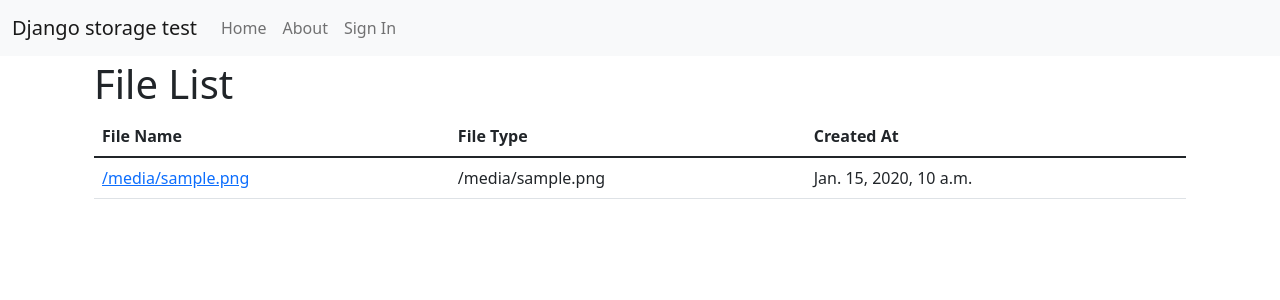
After one commit to salgadox/django-storage-test, a Django app: template django_storage_test/files/templates/file_list.html in a window 1280 px wide. The commit adds this page. Shown: the top 300 px of the page. Run offline with Django 4.2, Linux system fonts and the light colour scheme; the template is opened without the code that fills it: most values are stand-ins (such as "Sample title", 1, 10 or a date in 2020); some libraries are stand-ins or nearby versions.

Commit message:
feat: django frontend for files app

```diff
--- a/config/urls.py
+++ b/config/urls.py
@@ -16,7 +16,7 @@ urlpatterns = [
     path(settings.ADMIN_URL, admin.site.urls),
     # User management
     path("users/", include("django_storage_test.users.urls", namespace="users")),
-    # path("files/", include("django_storage_test.files.urls", namespace="files")),
+    path("files/", include("django_storage_test.files.urls", namespace="files")),
     path("accounts/", include("allauth.urls")),
     # Your stuff: custom urls includes go here
 ] + static(settings.MEDIA_URL, document_root=settings.MEDIA_ROOT)
--- a/django_storage_test/files/api/urls.py
+++ b/django_storage_test/files/api/urls.py
@@ -11,7 +11,6 @@ from django_storage_test.files.api.views import (
 # FILE_UPLOAD_STRATEGY and FILE_UPLOAD_STORAGE
 # For the sake fo simplicity and to serve as an example project, we are including everything here.
 
-app_name = "files"
 urlpatterns = [
     path(
         "upload/",
--- /dev/null
+++ b/django_storage_test/files/templates/file_list.html
@@ -0,0 +1,27 @@
+{% extends 'base.html' %}
+
+{% block title %}File List{% endblock %}
+
+{% block content %}
+    <div class="container">
+        <h1>File List</h1>
+        <table class="table">
+            <thead>
+                <tr>
+                    <th>File Name</th>
+                    <th>File Type</th>
+                    <th>Created At</th>
+                </tr>
+            </thead>
+            <tbody>
+                {% for file in files %}
+                    <tr>
+                        <td><a href="{% url 'files:detail' file_name=file.file_name %}">{{ file.file_name }}</a></td>
+                        <td>{{ file.file_type }}</td>
+                        <td>{{ file.created_at }}</td>
+                    </tr>
+                {% endfor %}
+            </tbody>
+        </table>
+    </div>
+{% endblock %}
--- a/django_storage_test/templates/base.html
+++ b/django_storage_test/templates/base.html
@@ -53,6 +53,9 @@
                 <a class="nav-link" href="{% url 'about' %}">About</a>
               </li>
               {% if request.user.is_authenticated %}
+                <li class="nav-item">
+                  <a class="nav-link" href="{% url 'files:list'  %}">My Files</a>
+                </li>
                 <li class="nav-item">
                   {# URL provided by django-allauth/account/urls.py #}
                   <a class="nav-link" href="{% url 'users:detail' request.user.username  %}">{% translate "My Profile" %}</a>
```
Also changed, not shown: django_storage_test/files/templates/file_detail.html (added, +22 -0 lines), django_storage_test/files/urls.py (added, +9 -0 lines), django_storage_test/files/views.py (added, +16 -0 lines).
